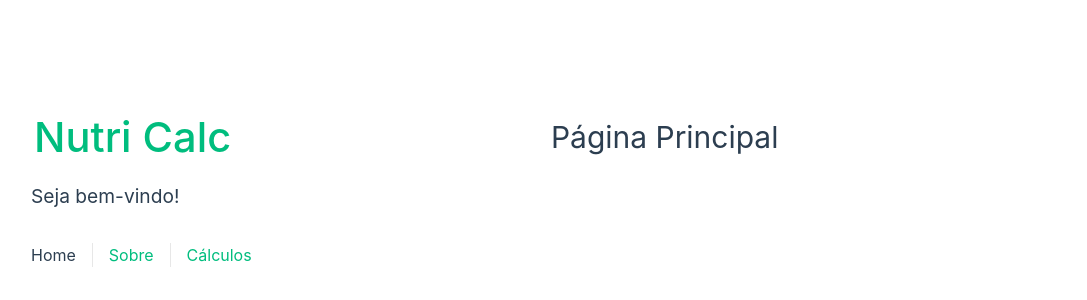
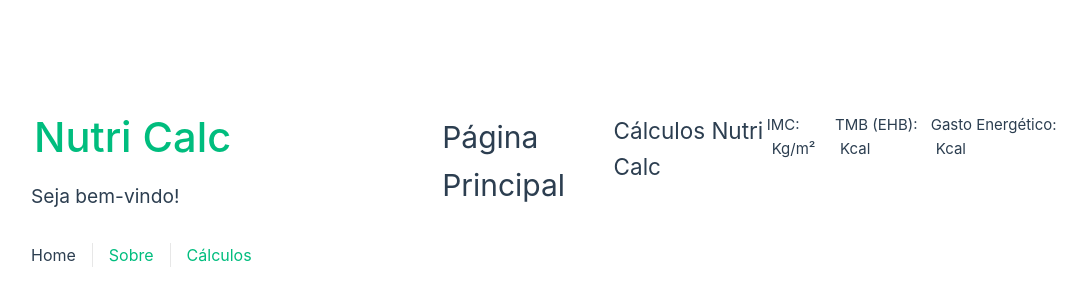
Before and after one commit to senacgo-hugotannus/nutri-calc-frontend, a Vue app: page / in a window 1280 px wide. Shown: the part 202-502 px from the top of the page, without its empty margins (95-1182 px from the left). Built offline with nearby package versions, Linux system fonts and the light colour scheme.

Commit message:
Alterações na Unidade de Medida

```diff
--- a/src/App.vue
+++ b/src/App.vue
@@ -14,6 +14,10 @@
   <main>
     <RouterView />
   </main>
+    <h2>Cálculos Nutri Calc</h2>
+    <p> IMC: <span class="Kg">{{IMCView}}</span></p>
+    <p> TMB (EHB): <span class="Kcal">{{tmbView}}</span></p>
+    <p> Gasto Energético: <span class="Kcal">{{fatorAtividadeView}}</span></p>
 </template>
 
 <script>
@@ -91,5 +95,15 @@ nav a:first-of-type {
     padding: 1rem 0;
     margin-top: 1rem;
   }
+  .Kg::after{
+    padding: 5px;
+    content: "Kg/m²";
+   }
+
+   .Kcal::after{
+    padding: 5px;
+    content: "Kcal";
+   }
+
 }
 </style>
```
